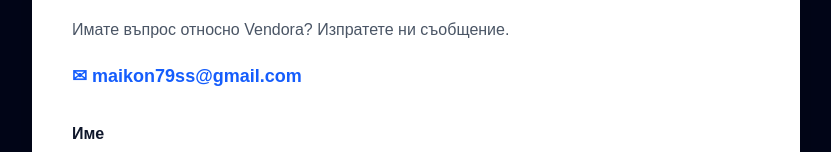
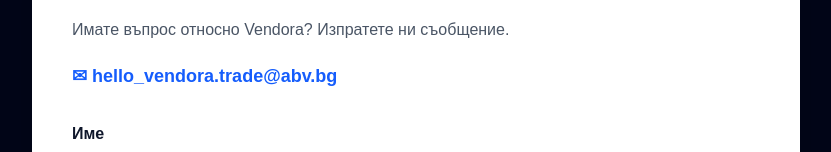
Before and after one commit to maikon79ss-dot/vendora-app, a Next.js app: page /contact in a window 1280 px wide. Shown: the part 188-340 px from the top of the page, without its empty margins (224-1055 px from the left). Built offline with nearby package versions, Linux system fonts and the light colour scheme.

Commit message:
contact.page.tsx

```diff
--- a/app/contact/page.tsx
+++ b/app/contact/page.tsx
@@ -27,7 +27,7 @@ async function sendMessage(event: React.FormEvent) {
         "Content-Type": "application/json",
       },
       body: JSON.stringify({
-        to: "maikon79ss@gmail.com",
+        to: "hello_vendora.trade@abv.bg",
         subject: `Vendora Contact: ${subject}`,
         message: `Име: ${name}
 
@@ -82,10 +82,10 @@ ${message}`,
           </p>
 
           <a
-            href="mailto:maikon79ss@gmail.com"
+            href="mailto:hello_vendora.trade@abv.bg"
             className="mt-5 inline-block text-lg font-bold text-blue-600 hover:underline"
           >
-            ✉ maikon79ss@gmail.com
+            ✉ hello_vendora.trade@abv.bg
           </a>
 
           <form onSubmit={sendMessage} className="mt-8 space-y-5">
```
